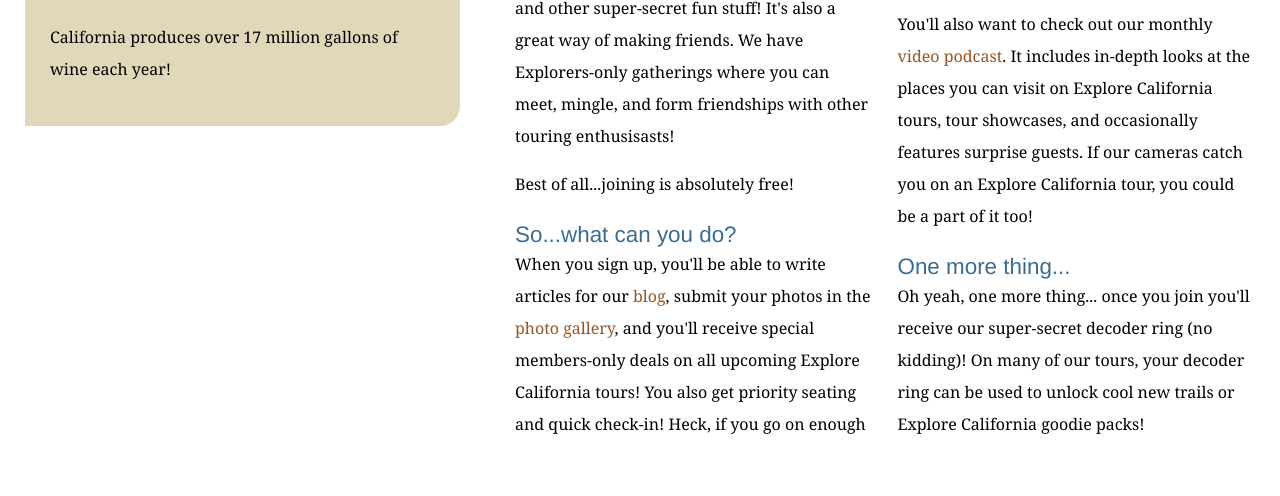
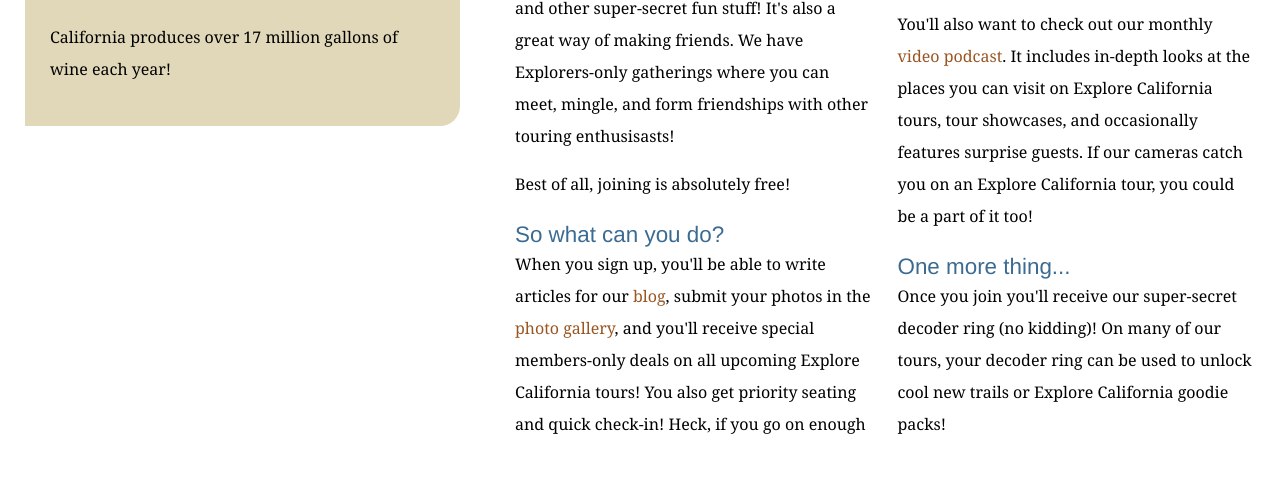
Before and after one commit to ichathux/explore_california, a plain HTML site: page explorers.html in a window 1280 px wide. Shown: the part 916-1412 px from the top of the page. Drawn offline with Linux system fonts and the light colour scheme.

Commit message:
Minor text edits
Client request edit few lines form expolore page

```diff
--- a/explorers.html
+++ b/explorers.html
@@ -69,15 +69,15 @@
           <div class="multiCol">
             <p>The Explorers are a community of people who love to travel, love California, and want to share their journeys and experiences with others. Joining is free, so if you haven't signed up yet, <a href="explorers/join.html">do so now!</a></p>
             <p>Joining up will make you eligible for discounts, extra tour goodies, exclusive side excursions, and other super-secret fun stuff! It's also a great way of making friends. We have Explorers-only gatherings where you can meet, mingle, and form friendships with other touring enthusisasts!</p>
-            <p>Best of all...joining is absolutely free!</p>
+            <p>Best of all, joining is absolutely free!</p>
 
-            <h2>So...what can you do?</h2>
+            <h2>So what can you do?</h2>
             <p>When you sign up, you'll be able to write articles for our <a href="http://www.explorecalifornia.org/blog">blog</a>, submit your photos in the <a href="explorers/gallery.html">photo gallery</a>, and you'll receive special members-only deals on all upcoming Explore California tours! You also get priority seating and quick check-in! Heck, if you go on enough tours, we might even have you guide a few for us!</p>
             <p>If you're going to one of our overnight tours, you'll receive a special hospitality gift when you check into your hotel. We also make sure that you're always booked for late checkout. How's that for cool?</p>
             <p>You'll also want to check out our monthly <a href="explorers/podcast.html">video podcast</a>. It includes in-depth looks at the places you can visit on Explore California tours, tour showcases, and occasionally features surprise guests. If our cameras catch you on an Explore California tour, you could be a part of it too!</p>
 
             <h2>One more thing...</h2>
-            <p>Oh yeah, one more thing... once you join you'll receive our super-secret decoder ring (no kidding)! On many of our tours, your decoder ring can be used to unlock cool new trails or Explore California goodie packs!</p>
+            <p>Once you join you'll receive our super-secret decoder ring (no kidding)! On many of our tours, your decoder ring can be used to unlock cool new trails or Explore California goodie packs!</p>
           </div>
         </div>
       </div>
```
